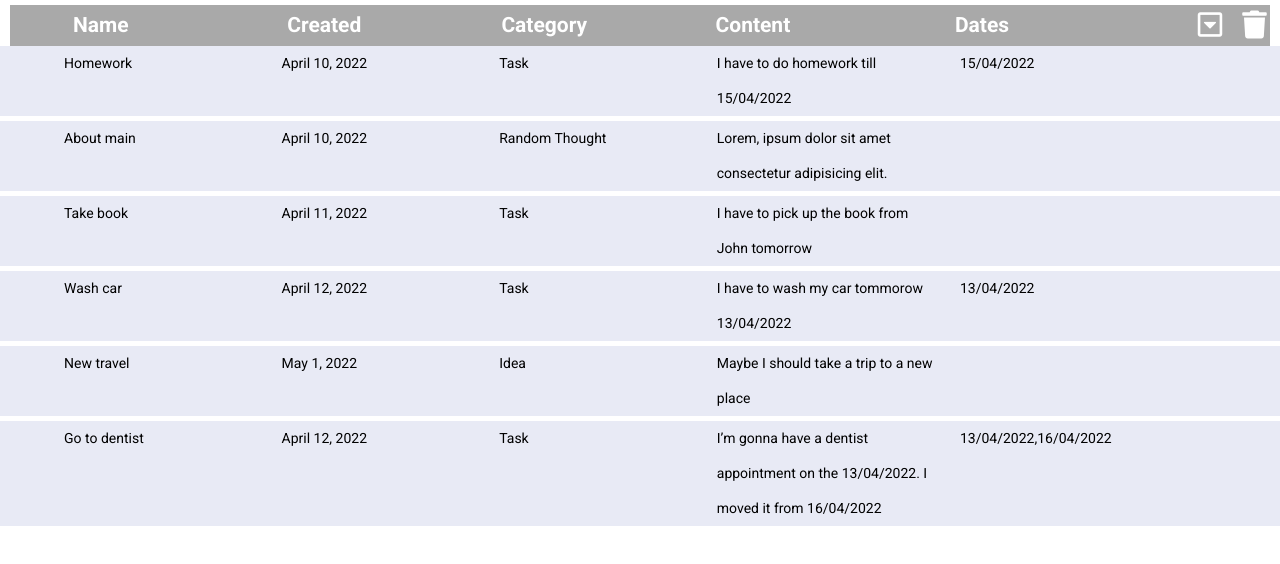
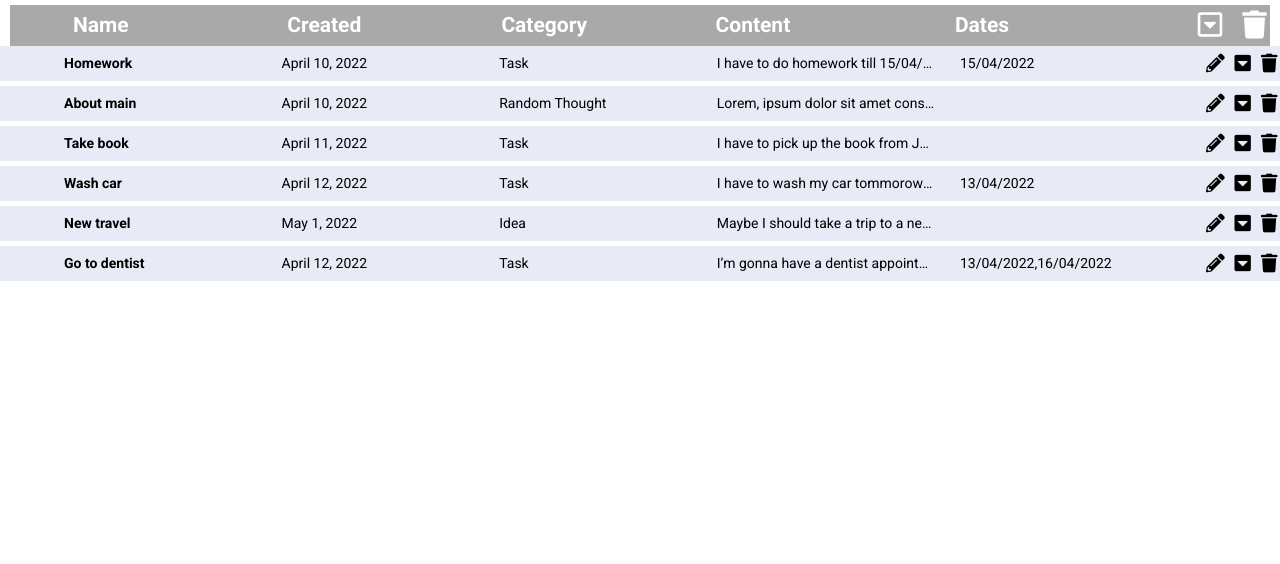
Before and after one commit to tibank/rd-test-task1, a website built with webpack: page index.html in a window 1280 px wide. Shown: the top 564 px of the page. Built offline with nearby package versions, Linux system fonts and the light colour scheme.

Commit message:
feat: create buttons block for every note

```diff
--- a/src/css/style.css
+++ b/src/css/style.css
@@ -74,3 +74,32 @@ body {
 .buttons-column {
   flex: 0 0 10%;
 }
+
+.truncate{
+  overflow: hidden;
+  text-overflow: ellipsis;
+  white-space: nowrap;
+}
+
+.note-name {
+  font-weight: bold
+}
+
+.note-buttons{
+  display: flex;
+  justify-content: center;
+}
+
+.note-button-item {
+  /*outline: 1px solid yellow;*/
+  padding: 5px 0;
+}
+
+.note-button-item:hover {
+  cursor: pointer;
+}
+
+div.note-button-item i {
+  display: block;
+  padding: 5px;
+}
--- a/src/modules/components/buttonsBlock.js
+++ b/src/modules/components/buttonsBlock.js
@@ -1,10 +1,55 @@
-import createTagElem from '../helpers/createTagElememt';
+import { createElement } from '../helpers/createElement';
 
-export function createButtonsBlock() {
-    let divButtons = createTagElem('div', '', false, [
-        'note-buttons',
-        'buttons-column',
-    ]);
+export function createButtonsBlock(note) {
+    const attributes = { 'data-noteid': note.id };
+    let divButtons = createElement({
+        tagName: 'div',
+        className: 'note-buttons buttons-column',
+    });
+
+    attributes['data-btn'] = 'edit';
+    let divButtonPencil = createElement({
+        tagName: 'div',
+        className: 'note-button-item',
+        attributes,
+    });
+
+    let btnPencil = createElement({
+        tagName: 'i',
+        className: 'fas fa-pencil-alt fa-lg',
+    });
+
+    attributes['data-btn'] = 'archived';
+    let divButtonCaret = createElement({
+        tagName: 'div',
+        className: 'note-button-item',
+        attributes,
+    });
+
+    let btnCaret = createElement({
+        tagName: 'i',
+        className: 'fas fa-caret-square-down fa-lg',
+    });
+
+    attributes['data-btn'] = 'remove';
+    let divButtonTrash = createElement({
+        tagName: 'div',
+        className: 'note-button-item',
+        attributes,
+    });
+
+    let btnTrash = createElement({
+        tagName: 'i',
+        className: 'fas fa-trash fa-lg',
+    });
+
+    divButtonPencil.append(btnPencil);
+    divButtonCaret.append(btnCaret);
+    divButtonTrash.append(btnTrash);
+
+    divButtons.append(divButtonPencil);
+    divButtons.append(divButtonCaret);
+    divButtons.append(divButtonTrash);
 
     return divButtons;
 }
--- a/src/modules/components/listNotes.js
+++ b/src/modules/components/listNotes.js
@@ -1,7 +1,8 @@
-import createTagElem from '../helpers/createTagElememt';
+import {createTagElem} from '../helpers/createTagElememt';
 import { optionsDateFormat } from '../helpers/constants';
 import { getStringDates } from '../helpers/getStringDates';
 import { createButtonsBlock } from './buttonsBlock';
+import { noteClick } from './noteClick';
 
 export function renderListNotes(notes) {
     let listItems = createTagElem('div', '', true, ['row-list'], {});
@@ -9,7 +10,7 @@ export function renderListNotes(notes) {
     const noteElements = notes.map((note) => createNote(note));
 
     listItems.append(...noteElements);
-    listItems.addEventListener('click', console.log('click'));
+    listItems.addEventListener('click', noteClick);
 
     return listItems;
 }
@@ -57,7 +58,7 @@ function createNote(note) {
             'truncate',
         ])
     );
-    item.append(createButtonsBlock());
+    item.append(createButtonsBlock(note));
 
     return item;
 }
--- /dev/null
+++ b/src/modules/components/noteClick.js
@@ -0,0 +1,14 @@
+export function noteClick(event) {
+    let divBtn = event.target;
+
+    if (divBtn.tagName !== 'div') {
+        divBtn = event.target.closest('div[data-btn]');
+        if (!divBtn) {
+            console.log(`Something wrong with buttons ${event.target}`);
+        }
+    }
+    const action = divBtn.dataset.btn;
+    const noteId = divBtn.dataset.noteid;
+
+    console.log(`id: ${noteId} action: ${action}`);
+}
--- a/src/modules/components/notesHeader.js
+++ b/src/modules/components/notesHeader.js
@@ -1,24 +1,46 @@
-import createTagElem from '../helpers/createTagElememt';
+import { createTagElem } from '../helpers/createTagElememt';
 
 export default function notesHeader() {
     const rootElem = createTagElem('div', '', true, ['wrapper']);
-  const wrapListNotes = createTagElem('div', '', true, ['list-notes__wrapper']);
-  const wrapListNotesHeader = createTagElem('div', '', true, ['list-notes__header', 'notes-header']);
+    const wrapListNotes = createTagElem('div', '', true, [
+        'list-notes__wrapper',
+    ]);
+    const wrapListNotesHeader = createTagElem('div', '', true, [
+        'list-notes__header',
+        'notes-header',
+    ]);
 
     const classesHeader = ['header', 'data-column'];
-  wrapListNotesHeader.appendChild(createTagElem('div', 'Name', true, classesHeader));
-  wrapListNotesHeader.appendChild(createTagElem('div', 'Created', true, classesHeader));
-  wrapListNotesHeader.appendChild(createTagElem('div', 'Category', true, classesHeader));
-  wrapListNotesHeader.appendChild(createTagElem('div', 'Content', true, classesHeader));
-  wrapListNotesHeader.appendChild(createTagElem('div', 'Dates', true, classesHeader));
+    wrapListNotesHeader.appendChild(
+        createTagElem('div', 'Name', true, classesHeader)
+    );
+    wrapListNotesHeader.appendChild(
+        createTagElem('div', 'Created', true, classesHeader)
+    );
+    wrapListNotesHeader.appendChild(
+        createTagElem('div', 'Category', true, classesHeader)
+    );
+    wrapListNotesHeader.appendChild(
+        createTagElem('div', 'Content', true, classesHeader)
+    );
+    wrapListNotesHeader.appendChild(
+        createTagElem('div', 'Dates', true, classesHeader)
+    );
 
-  const buttons = createTagElem('div', '', true, ['header-buttons', 'buttons-column']);
+    const buttons = createTagElem('div', '', true, [
+        'header-buttons',
+        'buttons-column',
+    ]);
 
     const classesBtn = ['header-button-item'];
     const btnSquare = createTagElem('div', '', true, classesBtn);
-  btnSquare.appendChild(createTagElem('i', '', true, ['far', 'fa-caret-square-down', 'fa-lg']));
+    btnSquare.appendChild(
+        createTagElem('i', '', true, ['far', 'fa-caret-square-down', 'fa-lg'])
+    );
     const btnTrash = createTagElem('div', '', true, classesBtn);
-  btnTrash.appendChild(createTagElem('i', '', true, ['fas', 'fa-trash', 'fa-lg']));
+    btnTrash.appendChild(
+        createTagElem('i', '', true, ['fas', 'fa-trash', 'fa-lg'])
+    );
 
     buttons.appendChild(btnSquare);
     buttons.appendChild(btnTrash);
@@ -27,7 +49,9 @@ export default function notesHeader() {
     wrapListNotes.appendChild(wrapListNotesHeader);
     rootElem.appendChild(wrapListNotes);
 
-  const wrapCategoriesNotes = createTagElem('div', '', true, ['categories-notes__wrapper']);
+    const wrapCategoriesNotes = createTagElem('div', '', true, [
+        'categories-notes__wrapper',
+    ]);
     rootElem.appendChild(wrapCategoriesNotes);
 
     return rootElem;
--- /dev/null
+++ b/src/modules/helpers/createElement.js
@@ -0,0 +1,14 @@
+export function createElement({ tagName, className = '', attributes = {} }) {
+    const elem = document.createElement(tagName);
+
+    if (className) {
+        const classNames = className.split(' ').filter(Boolean); // Include only not empty className values after the splitting
+        elem.classList.add(...classNames);
+    }
+
+    Object.keys(attributes).forEach((key) =>
+        elem.setAttribute(key, attributes[key])
+    );
+
+    return elem;
+}
--- a/src/modules/helpers/createTagElememt.js
+++ b/src/modules/helpers/createTagElememt.js
@@ -1,4 +1,4 @@
-export default function createTagElem(tag, content = '', isText = true, classNames = [], attrList = {}) {
+export function createTagElem(tag, content = '', isText = true, classNames = [], attrList = {}) {
   let elem = document.createElement(tag);
 
   isText ? (elem.textContent = content) : (elem.innerHTML = content);
```
Lines whose indentation alone changed are shown as unchanged.
